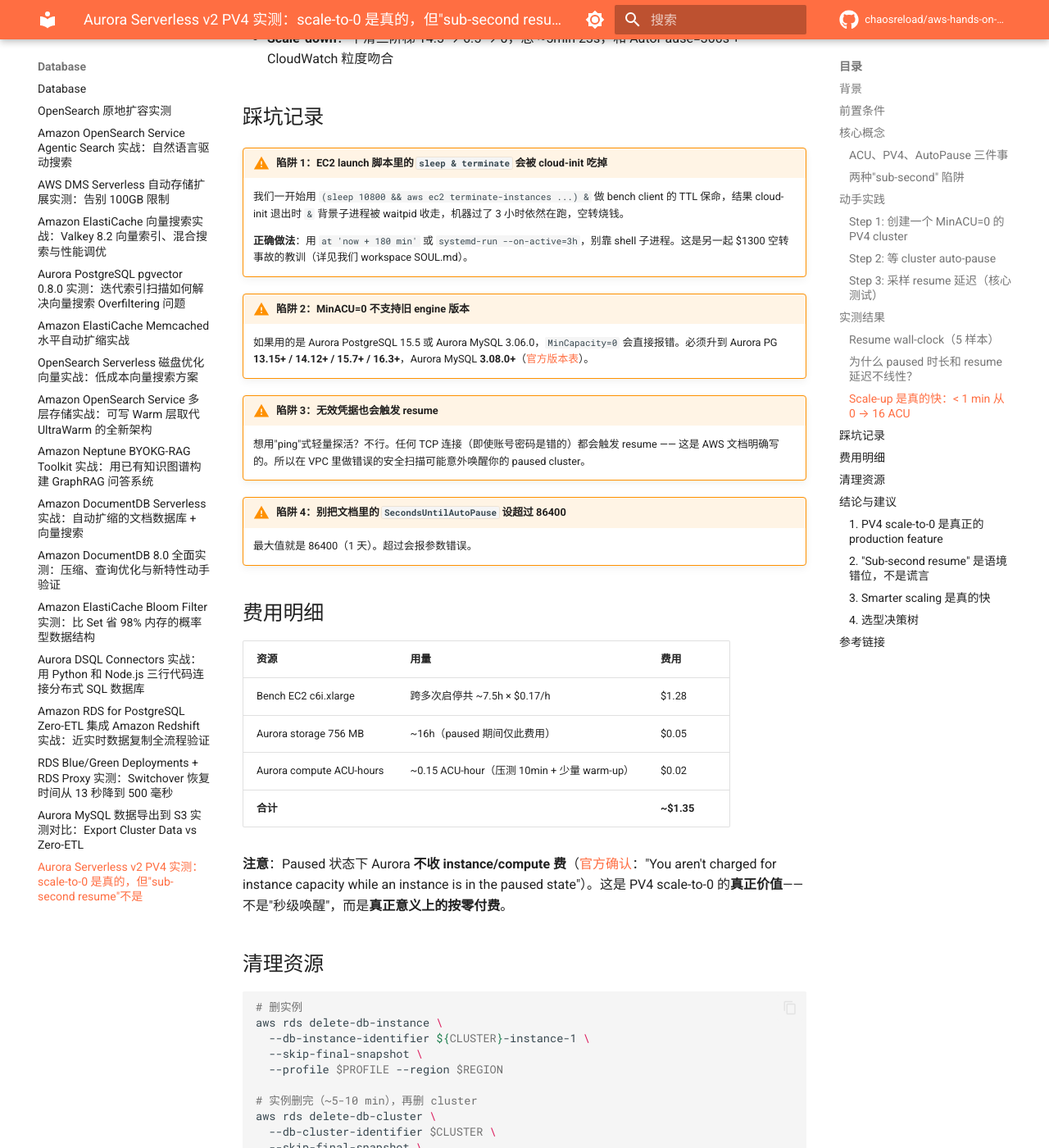
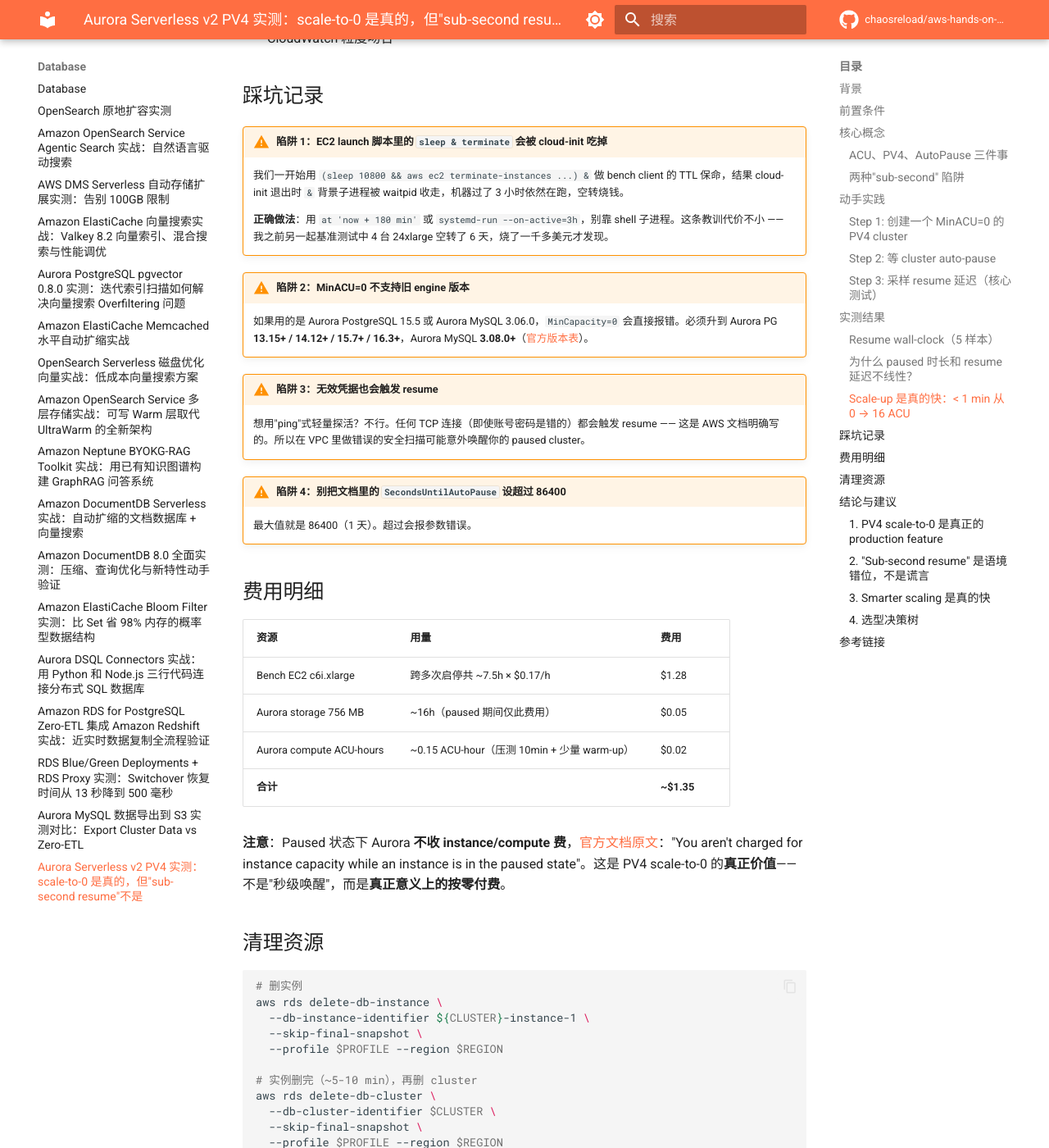
Before and after one commit to chaosreload/aws-hands-on-lab, an MkDocs documentation site: the page built from docs/database/aurora-serverless-v2-pv4-scale-to-zero.md, in a window 1280 px wide and 1400 px high, scrolled down 4820 px. Shown: the whole window at 82% size. Built offline with MkDocs 1.6.1 and Material for MkDocs 9.7.7, drawn with Linux system fonts in a browser that asks for light colours; comment, search, counter and statistics services are not loaded; some of the changed text lies outside the part shown.

Commit message:
Polish wording: remove internal process references

```diff
--- a/docs/database/aurora-serverless-v2-pv4-scale-to-zero.md
+++ b/docs/database/aurora-serverless-v2-pv4-scale-to-zero.md
@@ -27,7 +27,7 @@
 - AWS 账号（RDS + EC2 + CloudWatch 权限）
 - AWS CLI v2 已配置
 - 一台 EC2 bench client（本文用 c6i.xlarge，和 Aurora 同 VPC）
-- Aurora PostgreSQL 16.3+ / Aurora MySQL 3.08.0+（scale-to-0 engine 版本要求，已核实官方文档）
+- Aurora PostgreSQL 16.3+ / Aurora MySQL 3.08.0+（scale-to-0 的 engine 版本下限）
 
 ## 核心概念
 
@@ -170,7 +170,7 @@
 !!! warning "陷阱 1：EC2 launch 脚本里的 `sleep & terminate` 会被 cloud-init 吃掉"
     我们一开始用 `(sleep 10800 && aws ec2 terminate-instances ...) &` 做 bench client 的 TTL 保命，结果 cloud-init 退出时 `&` 背景子进程被 waitpid 收走，机器过了 3 小时依然在跑，空转烧钱。
 
-    **正确做法**：用 `at 'now + 180 min'` 或 `systemd-run --on-active=3h`，别靠 shell 子进程。这是另一起 $1300 空转事故的教训（详见我们 workspace SOUL.md）。
+    **正确做法**：用 `at 'now + 180 min'` 或 `systemd-run --on-active=3h`，别靠 shell 子进程。这条教训代价不小 —— 我之前另一起基准测试中 4 台 24xlarge 空转了 6 天，烧了一千多美元才发现。
 
 !!! warning "陷阱 2：MinACU=0 不支持旧 engine 版本"
     如果用的是 Aurora PostgreSQL 15.5 或 Aurora MySQL 3.06.0，`MinCapacity=0` 会直接报错。必须升到 Aurora PG **13.15+ / 14.12+ / 15.7+ / 16.3+**，Aurora MySQL **3.08.0+**（[官方版本表](https://docs.aws.amazon.com/AmazonRDS/latest/AuroraUserGuide/aurora-serverless-v2.how-it-works.html)）。
@@ -190,7 +190,7 @@
 | Aurora compute ACU-hours | ~0.15 ACU-hour（压测 10min + 少量 warm-up）| $0.02 |
 | **合计** | | **~$1.35** |
 
-**注意**：Paused 状态下 Aurora **不收 instance/compute 费**（[官方确认](https://docs.aws.amazon.com/AmazonRDS/latest/AuroraUserGuide/aurora-serverless-v2-auto-pause.html)："You aren't charged for instance capacity while an instance is in the paused state"）。这是 PV4 scale-to-0 的**真正价值**——不是"秒级唤醒"，而是**真正意义上的按零付费**。
+**注意**：Paused 状态下 Aurora **不收 instance/compute 费**，[官方文档原文](https://docs.aws.amazon.com/AmazonRDS/latest/AuroraUserGuide/aurora-serverless-v2-auto-pause.html)："You aren't charged for instance capacity while an instance is in the paused state"。这是 PV4 scale-to-0 的**真正价值**——不是"秒级唤醒"，而是**真正意义上的按零付费**。
 
 ## 清理资源
 
```
